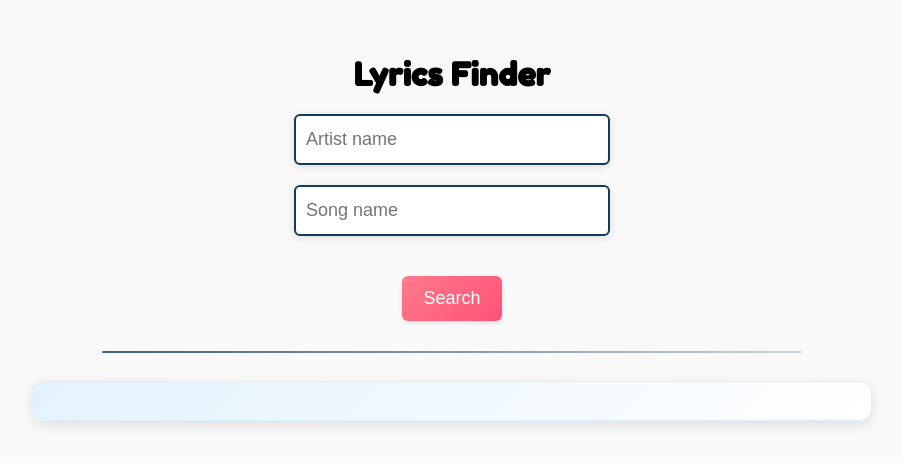
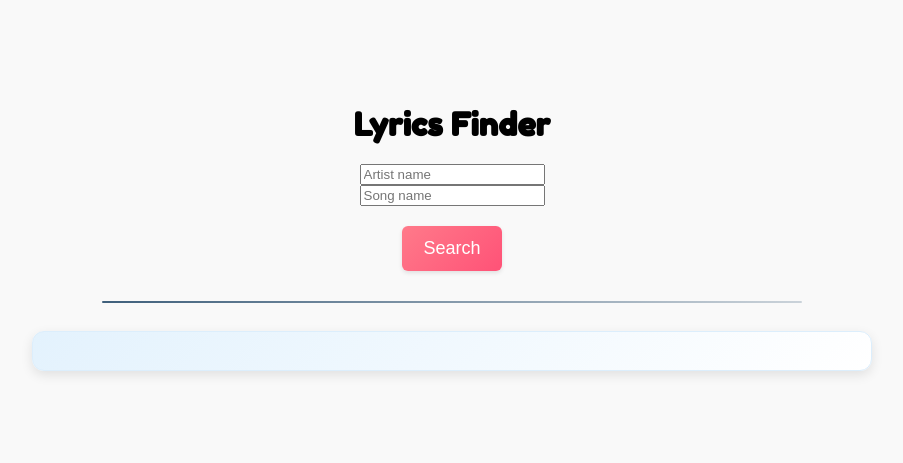
Before and after one commit to AlpianPPLG/Lyric-Finder, a React (Create React App) app: page / in a window 1280 px wide. Shown: the part 183-646 px from the top of the page, without its empty margins (188-1091 px from the left). Built offline with nearby package versions, Linux system fonts and the light colour scheme.

Commit message:
Update App.css
font

```diff
--- a/src/App.css
+++ b/src/App.css
@@ -48,17 +48,11 @@ hr {
     border-radius: 1px;
 }
 
-.inp {
-    width: 70%;
-    max-width: 300px; /* Set a max-width for larger screens */
-    height: 45px;
-    border: 2px solid #113a5d;
-    margin: 0px 10px 20px 10px;
-    padding-left: 10px;
-    font-size: 18px; /* Adjusted font-size for better readability */
-    border-radius: 6px;
-    box-shadow: 0 2px 8px rgba(0, 0, 0, 0.1);
-    transition: all 0.3s ease;
+@media (max-width: 767px) {
+  .inp {
+    width: 90%;
+    max-width: none;
+  }
 }
 
 @media (max-width: 1200px) {
```
